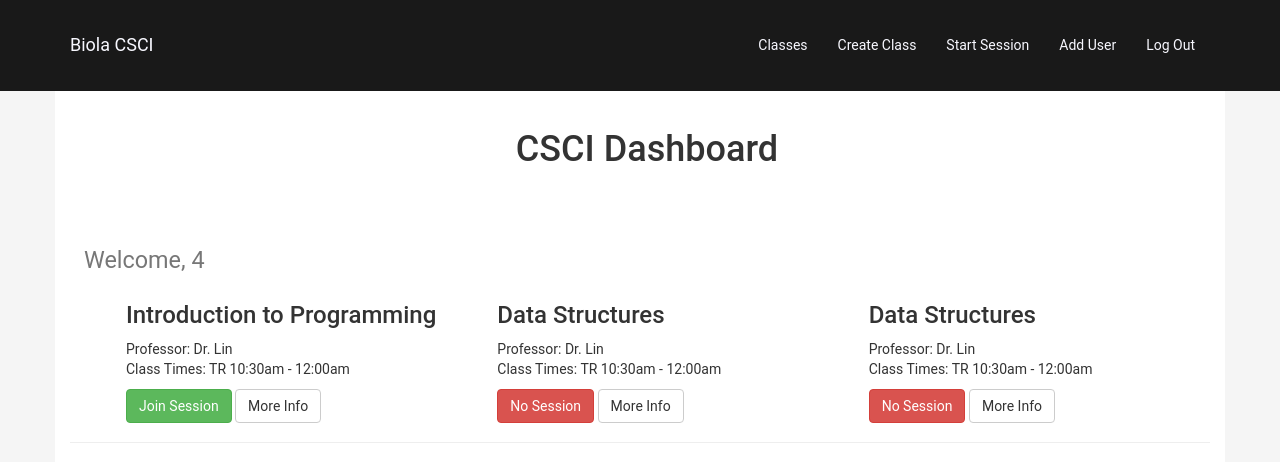
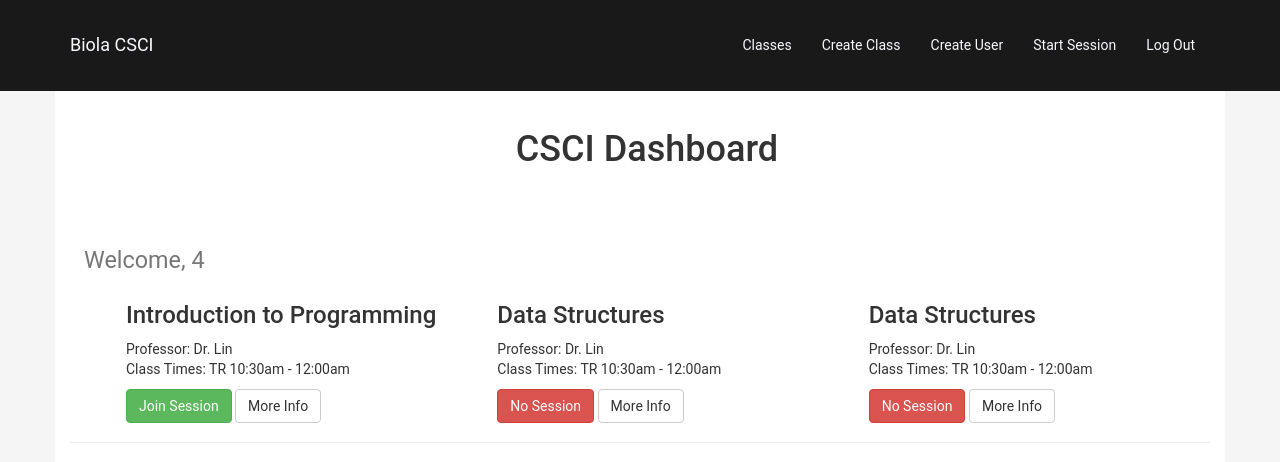
Before and after one commit to franknavarro/BiolaCSCI, a PHP site: page /dashboard.php in a window 1280 px wide. Shown: the top 462 px of the page. Run offline with PHP 8.4, Linux system fonts and the light colour scheme; a user stored in the database is signed in; some libraries are stand-ins or nearby versions.

Commit message:
Menu Update

```diff
--- a/classroom.php
+++ b/classroom.php
@@ -16,8 +16,8 @@ $(function() {
 </script>
 
 <script>
-         TogetherJSConfig_getUserName = function () {
-             return '<?php echo $_SESSION['user_id']; ?>';
+         TogetherJSConfig_getUserName = function(){
+             return '<?php echo $_SESSION['user_fName']; ?>';
          };
 </script>
 
--- a/resources/library/together.js
+++ b/resources/library/together.js
@@ -41,10 +41,10 @@
     // Also with findRoom: "roomName" it will connect to the given room name
     findRoom: null,
     // If true, starts TogetherJS automatically (of course!)
-    autoStart: false,
+    autoStart: true,
     // If true, then the "Join TogetherJS Session?" confirmation dialog
     // won't come up
-    suppressJoinConfirmation: false,
+    suppressJoinConfirmation: true,
     // If true, then the "Invite a friend" window won't automatically come up
     suppressInvite: false,
     // A room in which to find people to invite to this session,
@@ -73,7 +73,7 @@
   var baseUrl = "https://togetherjs.com";
   if (baseUrl == "__" + "baseUrl__") {
     // Reset the variable if it doesn't get substituted
-    baseUrl = "";
+    baseUrl = "session";
   }
   // True if this file should use minimized sub-resources:
   var min = "yes" == "__" + "min__" ? false : "yes" == "yes";
--- a/templates/header.php
+++ b/templates/header.php
@@ -60,7 +60,14 @@ if(isset($_SESSION['user_id'])){
                     <?php
                     if($_SESSION['user_perm'] > "2"){
                         echo '<li class="nav-item">';
-                        echo '<a href="/adduser.php">Create Class</a>';
+                        echo '<a href="#">Create Class</a>';
+                        echo '</li>';
+                    }
+                    ?>
+                    <?php
+                    if($_SESSION['user_perm'] == "4"){
+                        echo '<li class="nav-item">';
+                        echo '<a href="/adduser.php">Create User</a>';
                         echo '</li>';
                     }
                     ?>
@@ -68,13 +75,6 @@ if(isset($_SESSION['user_id'])){
                     if($_SESSION['user_perm'] > "1"){
                         echo '<li class="nav-item">';
                         echo '<a href="/classroom.php">Start Session</a>';
-                        echo '</li>';
-                    }
-                    ?>
-                    <?php
-                    if($_SESSION['user_perm'] == "4"){
-                        echo '<li class="nav-item">';
-                        echo '<a href="/adduser.php">Add User</a>';
                         echo '</li>';
                     }
                     ?>
```
